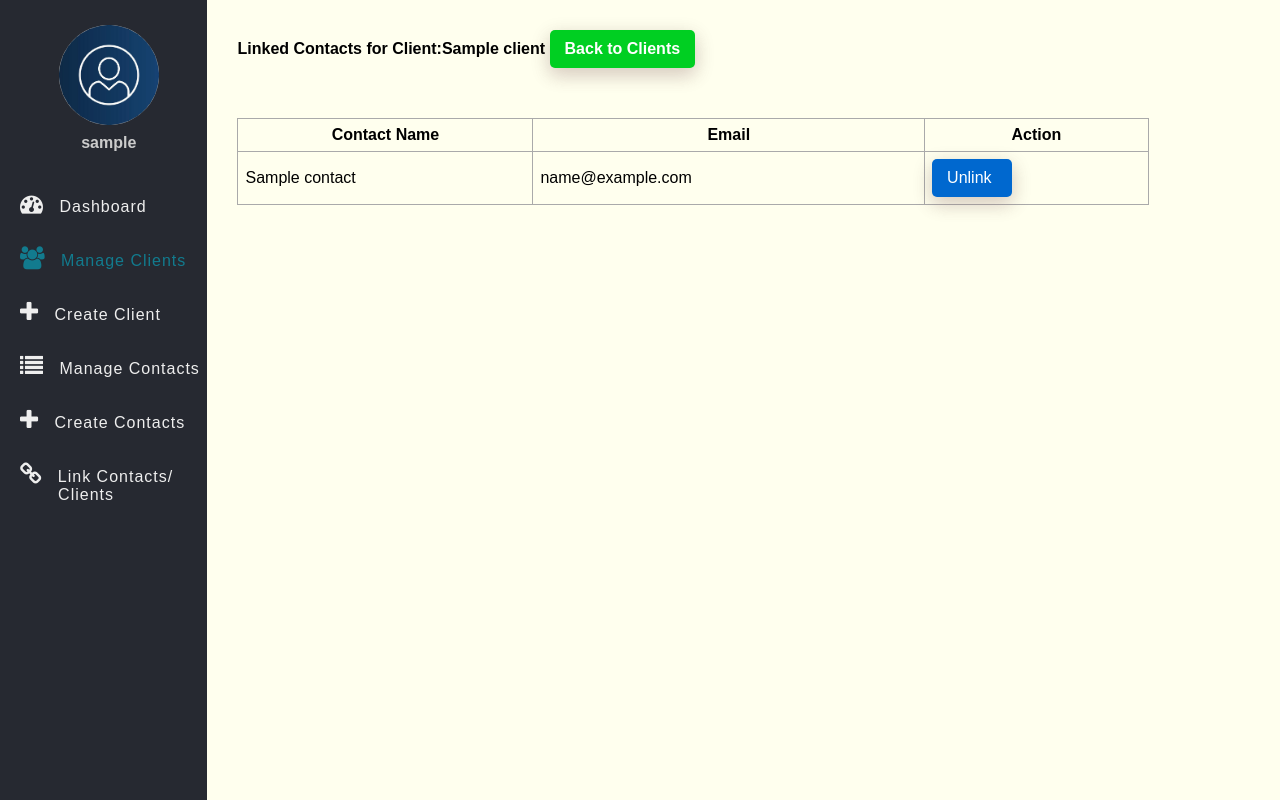
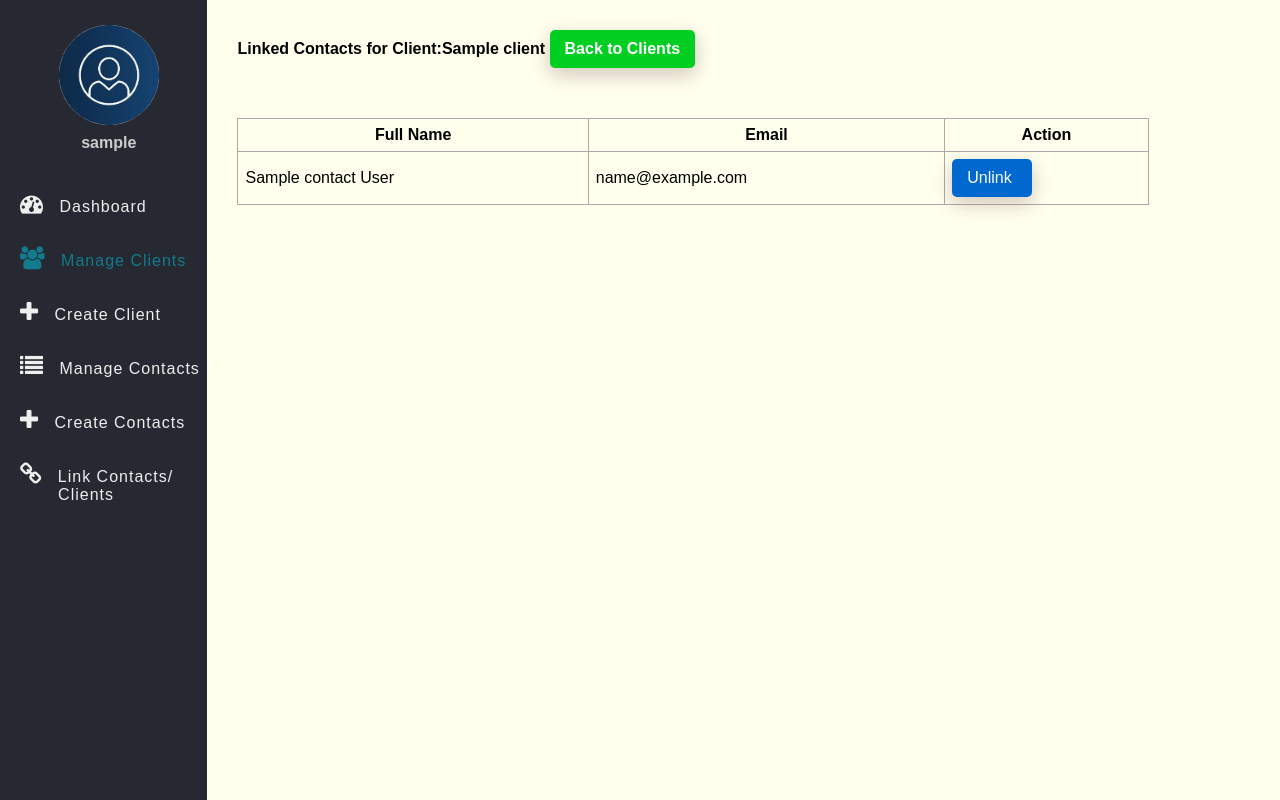
Before and after one commit to Marcy-mm/Client-Managemen-System, a PHP site: page /linked-contacts.php?client_id=1 in a window 1280 px wide. Shown: the part 60-860 px from the top of the page. Run offline with PHP 8.4, Linux system fonts and the light colour scheme; the visitor is signed in with stand-in values (Sample User, id 1); tables that the repository leaves empty hold one stand-in row (values such as "Sample post").

Commit message:
Few touch ups, removal of search bar

```diff
--- a/linked-clients.php
+++ b/linked-clients.php
@@ -41,7 +41,7 @@
 <div class="body">
     <?php include "inc/nav.php"; ?>
     <section class="section-1">
-        <h4 class="title">Linked Clients for Contact:                                                                                                                                                                                                                                                                                                                               <?php echo htmlspecialchars($contact['name'] . " " . $contact['surname']); ?>
+        <h4 class="title">Linked Clients for Contact:                                                                                                                                                                                                                                                                                                                                                                                    <?php echo htmlspecialchars($contact['name'] . " " . $contact['surname']); ?>
             <a href="contacts.php" class="btn">Back to Contacts</a>
         </h4>
 
--- a/linked-contacts.php
+++ b/linked-contacts.php
@@ -21,7 +21,7 @@
 
     // Fetch linked contacts
     $stmt = $conn->prepare("
-    SELECT c.contact_id, c.name, c.email
+    SELECT c.contact_id, c.name, c.surname, c.email
     FROM contacts c
     JOIN client_contact cc ON cc.contact_id = c.contact_id
     WHERE cc.client_id = ?
@@ -54,13 +54,13 @@
         <?php if (count($contacts) > 0): ?>
             <table class="main-table">
                 <tr>
-                    <th>Contact Name</th>
+                    <th>Full Name</th>
                     <th>Email</th>
                     <th>Action</th>
                 </tr>
                 <?php foreach ($contacts as $contact): ?>
                     <tr>
-                        <td><?php echo htmlspecialchars($contact['name']) ?></td>
+                         <td><?php echo htmlspecialchars($contact['name'] . ' ' . $contact['surname']) ?></td>
                         <td><?php echo htmlspecialchars($contact['email']) ?></td>
                         <td>
                             <a href="unlink-contact.php?client_id=<?php echo $client_id ?>&contact_id=<?php echo $contact['contact_id'] ?>"
--- a/user.php
+++ b/user.php
@@ -78,4 +78,4 @@
         header("Location: login.php?error=$em");
         exit();
 }
-?>
+?> how o create a search bar here to help the admin find clients easier
```
